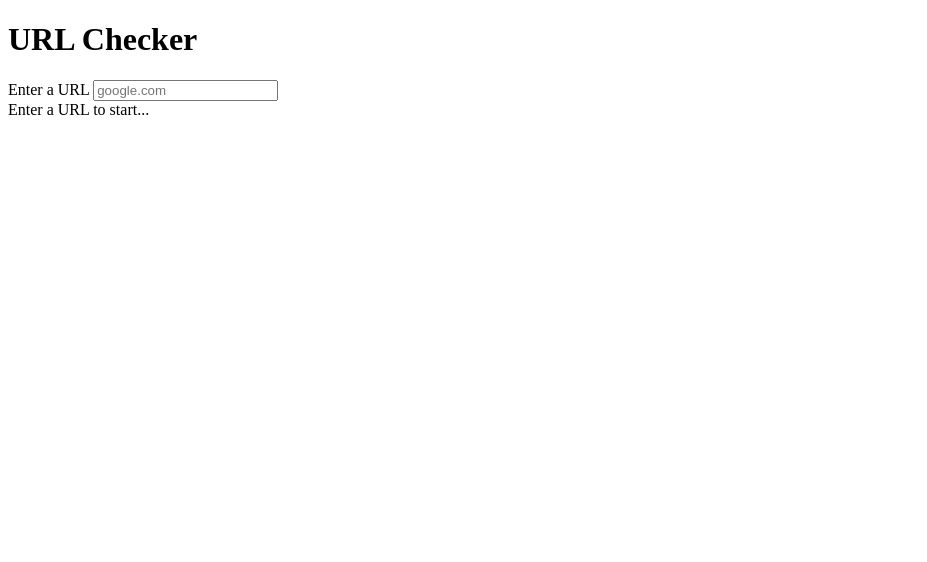
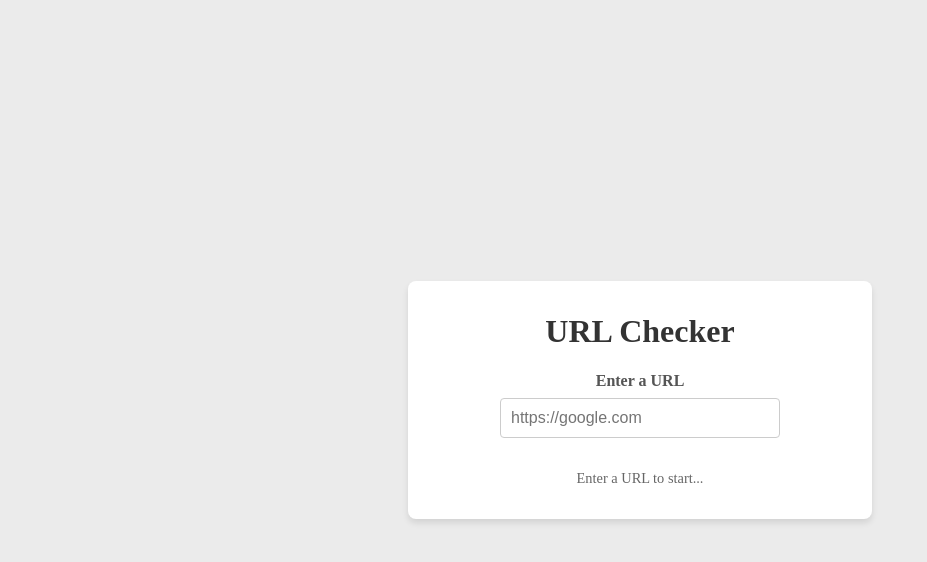
Before and after one commit to Kaandroids/url-checker, a website with bundled scripts: page index.html in a window 1280 px wide. Shown: the whole page, without its empty margins (0-927 px from the left). Built offline with nearby package versions, Linux system fonts and the light colour scheme.

Commit message:
fix: implement request ID tracking. Closes #1

```diff
--- a/index.html
+++ b/index.html
@@ -3,6 +3,7 @@
   <head>
     <meta charset="utf-8" />
     <meta name="viewport" content="width=device-width, initial-scale=1" />
+    <link rel="stylesheet" href="style.css">
     <title>URL Checker</title>
   </head>
   <body>
@@ -13,7 +14,7 @@
       <input
         id="url-input"
         type="text"
-        placeholder="google.com"
+        placeholder="https://google.com"
         autocomplete="off"
         spellcheck="false"
       />
--- a/src/main.ts
+++ b/src/main.ts
@@ -13,11 +13,21 @@ const urlInputEl = requireEl<HTMLInputElement>("#url-input");
 const statusEl = requireEl<HTMLElement>("#status");
 let url: UrlFormat;
 let urlFeedback : UrlFeedBackStatus = {status : "idle"};
+let currentRequestId = 0;
 
 const apiRequestDebouncer = new Debouncer(async () => {
     if (!url.ok) return;
+
+    const myRequestId = ++currentRequestId;
+
     updateFeedbackStatus({status: "checking", url : url});
     const result = await checkUrlExistence(url.url.href);
+
+    if (myRequestId !== currentRequestId) {
+        console.log(`Request #${myRequestId} ignored`);
+        return;
+    }
+
     updateFeedbackStatus(result.isLive
         ? {status: "success", url: url, typ: result.typ}
         : {status: "notLive", url: url}
--- /dev/null
+++ b/style.css
@@ -0,0 +1,47 @@
+body {
+    display: flex;
+    justify-content: center;
+    align-items: center;
+    min-height: 100vh;
+    margin: 0;
+    background-color: #ebebeb;
+}
+
+main {
+    background: white;
+    padding: 2rem;
+    border-radius: 8px;
+    box-shadow: 0 4px 6px rgba(0, 0, 0, 0.1);
+    text-align: center;
+    width: 100%;
+    max-width: 400px;
+}
+
+h1 {
+    margin-top: 0;
+    color: #333;
+}
+
+label {
+    display: block;
+    margin-bottom: 0.5rem;
+    font-weight: bold;
+    color: #555;
+}
+
+input {
+    width: 70%;
+    padding: 10px;
+    margin-bottom: 1rem;
+    border: 1px solid #ccc;
+    border-radius: 4px;
+    box-sizing: border-box;
+    font-size: 1rem;
+}
+
+#status {
+    margin-top: 1rem;
+    font-size: 0.9rem;
+    color: #666;
+    min-height: 1.2em;
+}
```
